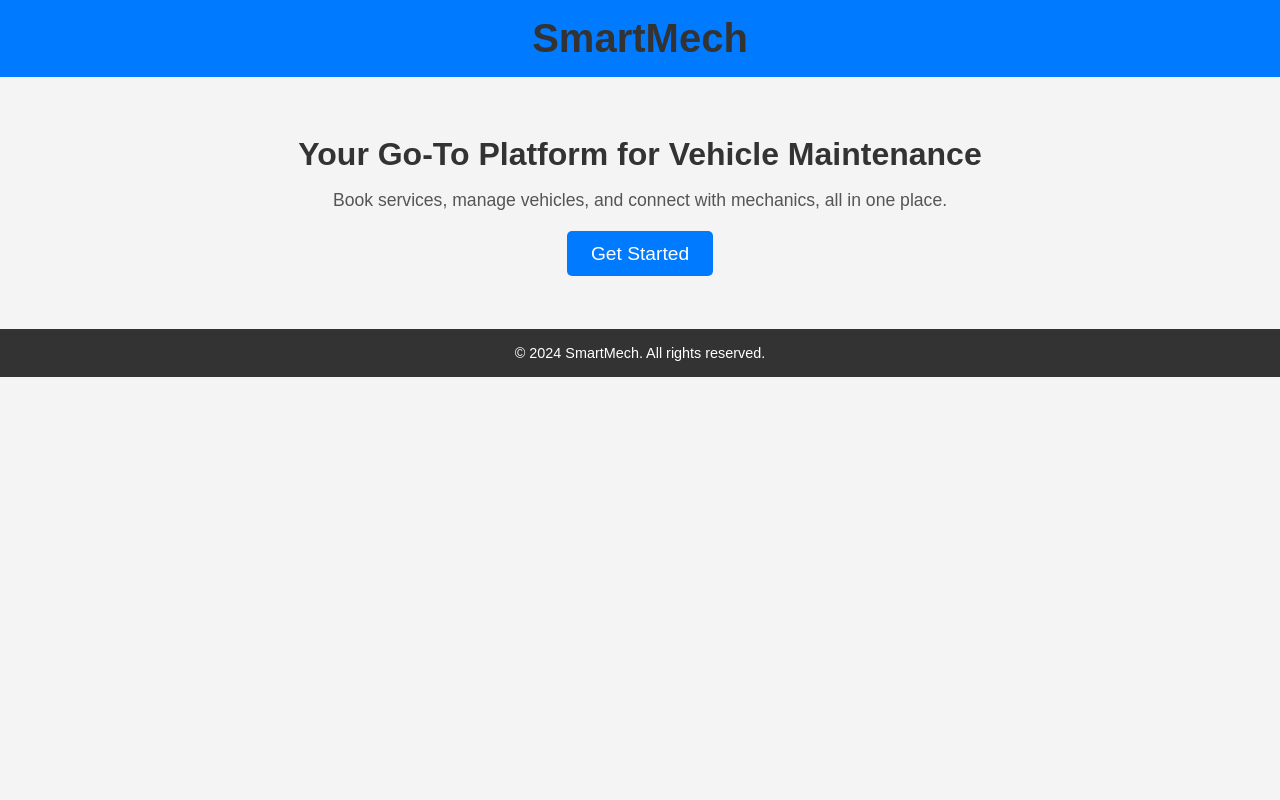
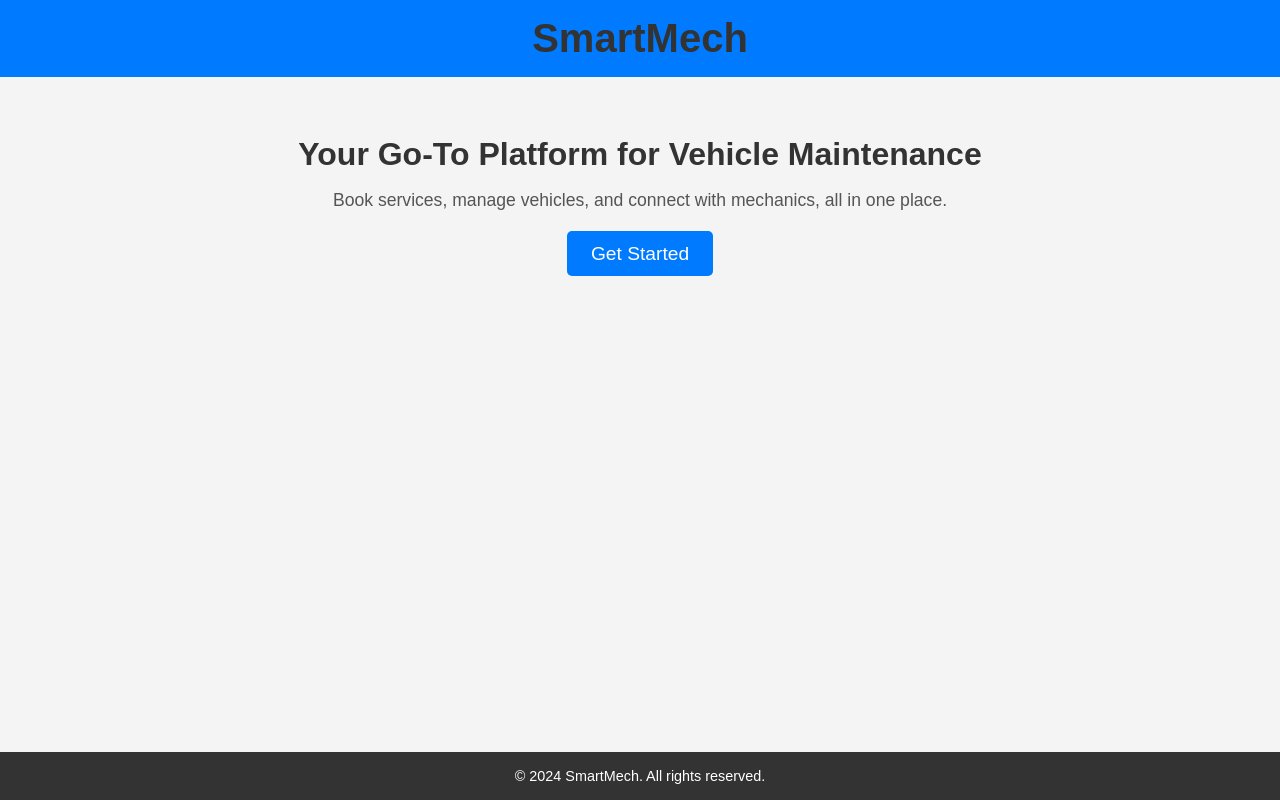
Before and after one commit to Byron94odhiambo/automech, a Django app: template accounts/templates/dashboards/landing.html in a window 1280 px wide. Run offline with Django 5.2, Linux system fonts and the light colour scheme; the template is opened without the code that fills it, so the values that code supplies are empty.

Commit message:
Added landing page and root URL

```diff
--- a/accounts/templates/dashboards/landing.html
+++ b/accounts/templates/dashboards/landing.html
@@ -13,6 +13,9 @@
             background-color: #f4f4f4;
             margin: 0;
             padding: 0;
+            display: flex;
+            flex-direction: column;
+            min-height: 100vh;
         }
 
         .header {
@@ -28,6 +31,7 @@
         }
 
         .main-content {
+            flex: 1;
             padding: 2rem;
             text-align: center;
         }
@@ -53,6 +57,7 @@
             border-radius: 5px;
             cursor: pointer;
             text-decoration: none;
+            transition: background-color 0.3s ease;
         }
 
         .cta-button:hover {
@@ -64,7 +69,7 @@
             color: white;
             text-align: center;
             padding: 1rem;
-            margin-top: 2rem;
+            margin-top: auto;
         }
 
         .footer p {
--- a/automech/urls.py
+++ b/automech/urls.py
@@ -4,11 +4,13 @@ from django.urls import path, include
 from accounts import views
 from django.conf import settings
 from django.conf.urls.static import static
+from .views import landing_page_view
 
 
 
 urlpatterns = [
     path('admin/', admin.site.urls),
     path('accounts/', include('accounts.urls')),
+    path('', landing_page_view, name='landing_page'),
 
 ] + static(settings.MEDIA_URL, document_root=settings.MEDIA_ROOT)
```
